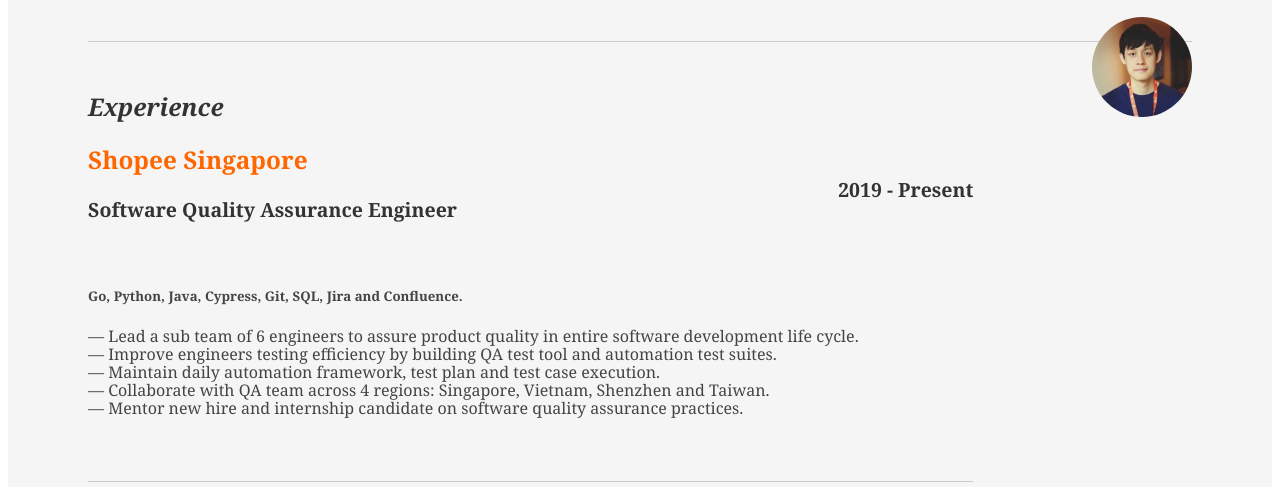
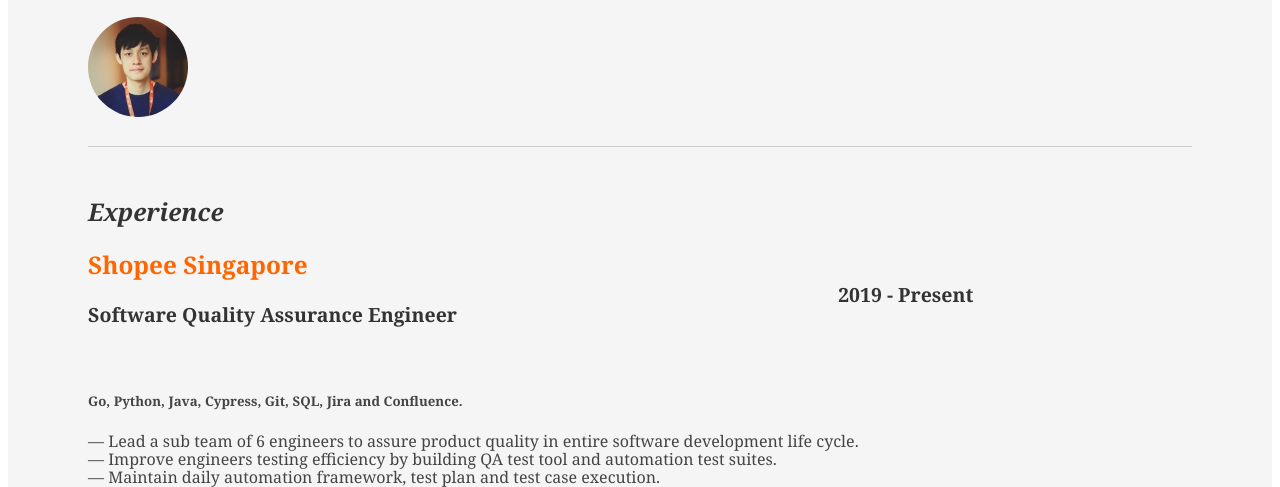
Before and after one commit to arthurtee/arthurtee.github.io, a plain HTML site: page index.html in a window 1280 px wide. Shown: the part 292-779 px from the top of the page. Drawn offline with Linux system fonts and the light colour scheme; a small style sheet from the web is missing.

Commit message:
fix image

```diff
--- a/index.html
+++ b/index.html
@@ -34,7 +34,7 @@
 				<div class="yui-u">
 					<!--// .profile pic -->
 					<div class="contact-info">
-						<img src="img/me.jpg" alt="Avatar" style="width:100px; border-radius: 50%; float:right;" >
+						<img src="img/me.jpg" alt="Avatar" style="width:100px; border-radius: 50%;" >
 					</div>
 				</div>
 			</div>
```
